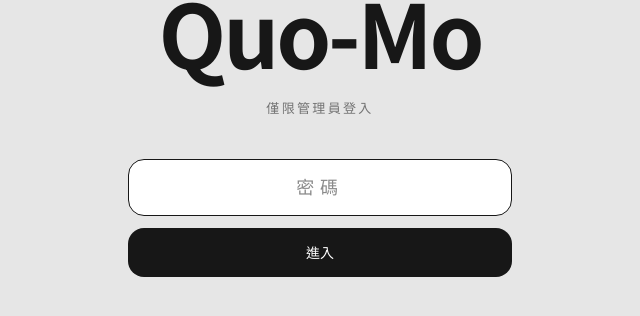
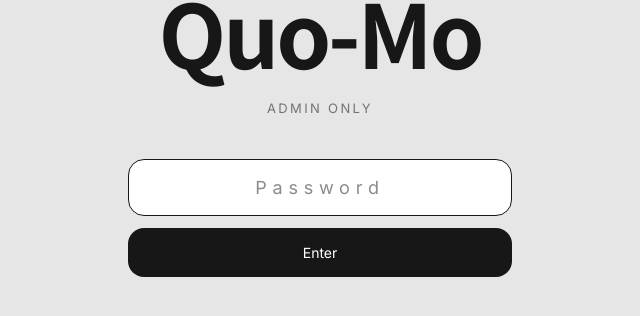
Before and after one commit to artzdesignmo/quo-mo, a React (Vite) app: page / in a window 1280 px wide. Shown: the part 312-628 px from the top of the page, without its empty margins (320-960 px from the left). Built offline with nearby package versions, Linux system fonts and the light colour scheme; a web font is replaced by a local one.

Commit message:
Quo-Mo i18n: src/components/docs/Gate.tsx

```diff
--- a/src/components/docs/Gate.tsx
+++ b/src/components/docs/Gate.tsx
@@ -34,11 +34,11 @@ export default function Gate({ onUnlock }: Props) {
         Quo-Mo
       </h1>
       <p className="mt-6 text-[13px] tracking-[0.18em] uppercase text-neutral-500">
-        僅限管理員登入
+        ADMIN ONLY
       </p>
       <form onSubmit={submit} className="mt-10 w-full max-w-sm space-y-3">
         <label className="block">
-          <span className="sr-only">管理員密碼</span>
+          <span className="sr-only">Admin password</span>
           <input
             ref={inputRef}
             type="password"
@@ -49,18 +49,18 @@ export default function Gate({ onUnlock }: Props) {
               setPassword(e.target.value);
               if (error) setError(false);
             }}
-            placeholder="密碼"
+            placeholder="Password"
             className={`w-full rounded-2xl border bg-white px-5 py-3.5 text-center text-[18px] tracking-[0.32em] outline-none ${
               error ? 'border-red-500' : 'border-neutral-300 focus:border-neutral-900'
             }`}
           />
         </label>
-        {error && <p className="text-center text-[13px] text-red-600">密碼不正確</p>}
+        {error && <p className="text-center text-[13px] text-red-600">Incorrect password</p>}
         <button
           type="submit"
           className="w-full rounded-2xl bg-neutral-900 px-5 py-3.5 text-[14px] text-white"
         >
-          進入
+          Enter
         </button>
       </form>
     </div>
```
